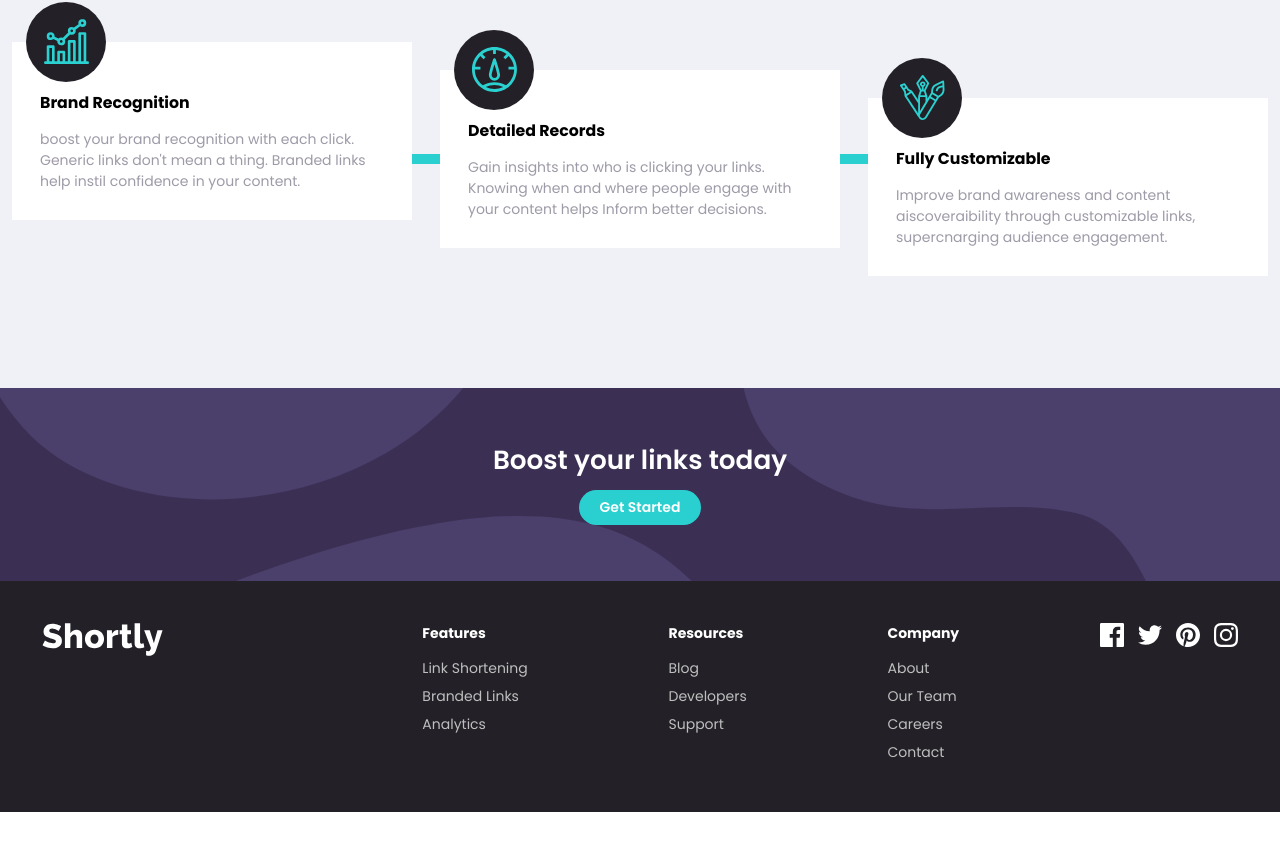
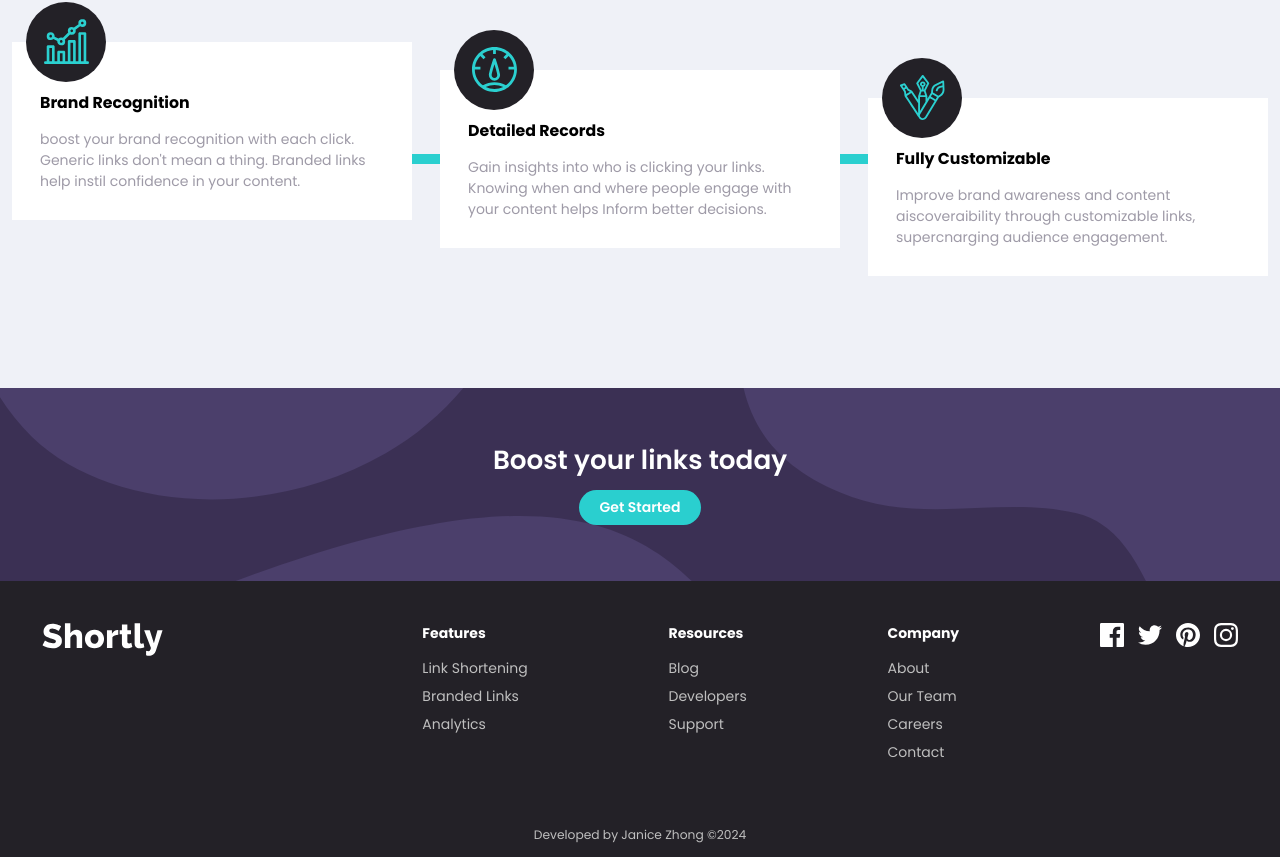
Before and after one commit to qianzhong516/url-shortener, a Next.js app: page / in a window 1280 px wide. Shown: the part 1001-1858 px from the top of the page. Before the commit the page ends 1813 px from the top, so only its background shows below. Built offline with nearby package versions, Linux system fonts and the light colour scheme.

Commit message:
clean up

```diff
--- a/app/api/convert/route.ts
+++ /dev/null
@@ -1,8 +0,0 @@
-// client actions used in client components
-import { convertUrl } from '@/app/server_actions';
-
-export async function POST(req: Request) {
-  const { longUrl } = await req.json();
-  const url = await convertUrl(longUrl);
-  return Response.json(url);
-}
--- a/app/components/footer.tsx
+++ b/app/components/footer.tsx
@@ -68,8 +68,8 @@ const socialMedia = [
 ]
 
 export default function Footer() {
-    return <footer className='flex flex-col items-center bg-darker-violet w-full'>
-        <div className='max-w-lg flex flex-wrap justify-between w-full p-12'>
+    return <footer className='flex flex-col items-center bg-darker-violet w-full pb-4'>
+        <div className='max-w-lg flex flex-wrap justify-between w-full p-12 mb-4'>
             <div className='flex-1'>
                 <Logo width={180} height={90} className='fill-white' />
             </div>
@@ -89,5 +89,6 @@ export default function Footer() {
                 </div>
             </div>
         </div>
+        <p className='text-gray text-sm'>Developed by Janice Zhong &copy;2024</p>
     </footer>
 }
--- a/app/db/model.ts
+++ b/app/db/model.ts
@@ -25,5 +25,4 @@ export const Url = sequelize.define<UrlModel>('Url', {
   },
 });
 
-// TODO: move this to db seed script
 Url.sync();
--- a/app/server_actions.ts
+++ b/app/server_actions.ts
@@ -14,6 +14,7 @@ export type ErrorResponse<T> = {
   error: T;
 };
 
+// TODO: Rate limit this request. Ref: https://stackoverflow.com/a/77559252/8893023.
 export async function convertUrl(
   formData: FormData
 ): Promise<
--- a/app/ui/navigation/mobile_nav.tsx
+++ b/app/ui/navigation/mobile_nav.tsx
@@ -13,7 +13,7 @@ export default function MobileNavigation() {
         <>
             <div className='md:hidden flex w-full justify-between items-center px-12 '>
                 <Image src="/logo.svg" width={150} height={80} alt='' />
-                <button className='text-4xl font-bold' onClick={onClick}>☰</button>
+                <button className='text-4xl font-bold text-gray' onClick={onClick}>☰</button>
             </div>
             {showMenu && <div className='md:hidden block p-8 w-4/5 bg-dark-violet text-center mt-4 rounded-lg m-auto'>
                 <NavLinks className='*:font-bold *:text-xl *:text-white *:mb-6' />
```
Also changed, not shown: 1 other file (tests, documents, lock files or other folders).
